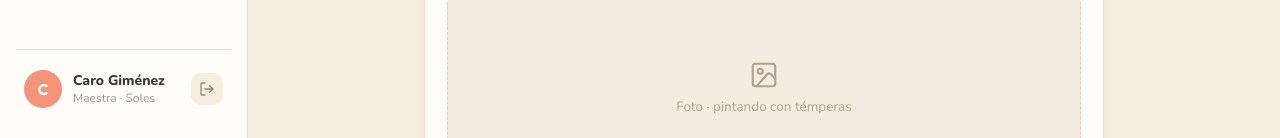
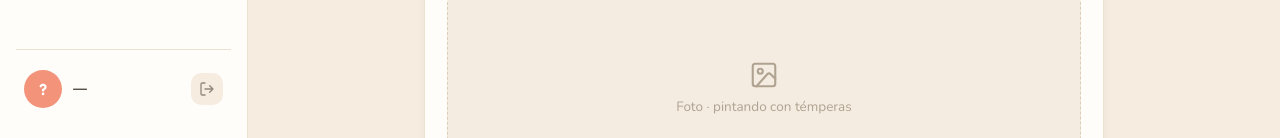
Before and after one commit to LeonardoTQuezada/OpenCode, a Next.js app in the folder 06-open-daycare/: page / in a window 1280 px wide. Shown: the part 662-800 px from the top of the page. Built offline with nearby package versions, Linux system fonts and the light colour scheme; no server answers.

Commit message:
Ajuste en el menú de usuario, para que salga name y rol

```diff
--- a/06-open-daycare/app/layout.tsx
+++ b/06-open-daycare/app/layout.tsx
@@ -2,7 +2,9 @@ import type { Metadata } from "next";
 import { Fredoka, Nunito } from "next/font/google";
 
 import { PostsProvider } from "@/components/posts-provider";
+import { UserProfileProvider } from "@/components/user-profile-provider";
 import { readKids } from "@/lib/data";
+import { getSessionProfile } from "@/utils/supabase/profile";
 
 import "./globals.css";
 
@@ -28,6 +30,9 @@ export const dynamic = "force-dynamic";
 
 export default async function RootLayout({ children }: LayoutProps<"/">) {
   const kids = await readKids();
+  // Perfil del usuario autenticado (null en /login): alimenta el sidebar
+  // y los avatares. Con force-dynamic se resuelve en cada request.
+  const profile = await getSessionProfile();
 
   return (
     <html
@@ -35,7 +40,9 @@ export default async function RootLayout({ children }: LayoutProps<"/">) {
       className={`${fredoka.variable} ${nunito.variable} h-full antialiased`}
     >
       <body className="min-h-full flex flex-col">
-        <PostsProvider initialKids={kids}>{children}</PostsProvider>
+        <UserProfileProvider profile={profile}>
+          <PostsProvider initialKids={kids}>{children}</PostsProvider>
+        </UserProfileProvider>
       </body>
     </html>
   );
--- a/06-open-daycare/components/mobile-nav.tsx
+++ b/06-open-daycare/components/mobile-nav.tsx
@@ -3,6 +3,7 @@
 import { useEffect, useState } from "react";
 import { MenuIcon } from "./icons";
 import { SidebarContents, type NavKey } from "./sidebar";
+import { useUserProfile } from "./user-profile-provider";
 
 type MobileNavProps = {
   active: NavKey | null;
@@ -12,6 +13,7 @@ type MobileNavProps = {
  *  (reutiliza `SidebarContents`). Visible solo por debajo de 768px. */
 export function MobileNav({ active }: MobileNavProps) {
   const [open, setOpen] = useState(false);
+  const profile = useUserProfile();
 
   // Cerrar con la tecla Escape
   useEffect(() => {
@@ -47,7 +49,7 @@ export function MobileNav({ active }: MobileNavProps) {
           </span>
         </div>
         <span className="flex size-9 items-center justify-center rounded-full bg-avatar font-display text-sm font-semibold text-white">
-          C
+          {profile?.initials ?? "?"}
         </span>
       </header>
 
--- a/06-open-daycare/components/sidebar.tsx
+++ b/06-open-daycare/components/sidebar.tsx
@@ -13,6 +13,7 @@ import {
   UserIcon,
 } from "./icons";
 import { usePosts } from "./posts-provider";
+import { useUserProfile } from "./user-profile-provider";
 
 /** Ítem de navegación activo en el sidebar. */
 export type NavKey = "feed" | "kids" | "notices" | "account";
@@ -42,6 +43,15 @@ type SidebarContentsProps = {
  *  Lo usa el aside de escritorio y el drawer móvil. */
 export function SidebarContents({ active, onNewPost }: SidebarContentsProps) {
   const { openComposer } = usePosts();
+  const profile = useUserProfile();
+
+  // Datos reales del usuario de la sesión (layout raíz). Fallback neutro
+  // si por algún motivo no hay perfil cargado.
+  const displayName = profile?.fullName ?? "—";
+  const displayInitial = profile?.initials ?? "?";
+  const roleLine = profile
+    ? [profile.roleLabel, profile.daycareShort].filter(Boolean).join(" · ")
+    : "";
 
   return (
     <>
@@ -98,13 +108,15 @@ export function SidebarContents({ active, onNewPost }: SidebarContentsProps) {
       <div className="mt-2.5 border-t border-card-border pt-[14px]">
         <div className="flex items-center gap-[11px] px-2 py-1.5">
           <span className="flex size-[38px] shrink-0 items-center justify-center rounded-full bg-avatar font-display text-base font-semibold text-white">
-            C
+            {displayInitial}
           </span>
           <span className="min-w-0 flex-1">
-            <span className="block text-sm font-extrabold leading-[1.36] text-ink">
-              Caro Giménez
+            <span className="block truncate text-sm font-extrabold leading-[1.36] text-ink">
+              {displayName}
             </span>
-            <span className="block text-xs leading-[1.36] text-muted">Maestra · Soles</span>
+            <span className="block truncate text-xs leading-[1.36] text-muted">
+              {roleLine}
+            </span>
           </span>
           {/* Logout real (SPEC 09): cierra la sesión en Supabase Auth */}
           <form action={logoutAction} className="shrink-0">
--- /dev/null
+++ b/06-open-daycare/components/user-profile-provider.tsx
@@ -0,0 +1,32 @@
+"use client";
+
+// Contexto con el perfil del usuario de la sesión (nombre, inicial, rol,
+// guardería). El layout raíz lo resuelve server-side con getSessionProfile()
+// y lo reparte a componentes cliente (sidebar, nav móvil).
+
+import { createContext, useContext, type ReactNode } from "react";
+
+import type { UserProfile } from "@/utils/supabase/profile";
+
+const UserProfileContext = createContext<UserProfile | null>(null);
+
+type UserProfileProviderProps = {
+  profile: UserProfile | null;
+  children: ReactNode;
+};
+
+export function UserProfileProvider({
+  profile,
+  children,
+}: UserProfileProviderProps) {
+  return (
+    <UserProfileContext.Provider value={profile}>
+      {children}
+    </UserProfileContext.Provider>
+  );
+}
+
+/** Perfil del usuario actual, o `null` si no hay sesión (p. ej. en /login). */
+export function useUserProfile(): UserProfile | null {
+  return useContext(UserProfileContext);
+}
--- /dev/null
+++ b/06-open-daycare/utils/supabase/profile.ts
@@ -0,0 +1,61 @@
+// Perfil del usuario de la sesión para la UI (sidebar, avatares).
+// Server-side: usa el cliente de cookies de @supabase/ssr. Devuelve `null`
+// cuando no hay sesión (p. ej. en /login) o si la fila `users` no existe.
+
+import { cookies } from "next/headers";
+
+import { createClient } from "@/utils/supabase/server";
+
+export type UserProfile = {
+  /** Nombre completo del usuario (o email como fallback). */
+  fullName: string;
+  /** Inicial para avatares (primera letra del nombre). */
+  initials: string;
+  /** Rol traducido a español: Administrador / Maestro / Familia. */
+  roleLabel: string;
+  /** Nombre corto de la guardería (p. ej. "Soles"), para la línea de rol. */
+  daycareShort: string;
+};
+
+const ROLE_LABELS: Record<string, string> = {
+  admin: "Administrador",
+  staff: "Maestro",
+  parent: "Familia",
+};
+
+/**
+ * Lee el perfil del usuario autenticado (`public.users` + `daycares`).
+ * La RLS `users_read_own_daycare` permite leer la propia fila.
+ * Sin sesión → `null`.
+ */
+export async function getSessionProfile(): Promise<UserProfile | null> {
+  const cookieStore = await cookies();
+  const supabase = createClient(cookieStore);
+
+  const {
+    data: { user },
+  } = await supabase.auth.getUser();
+
+  if (!user) return null;
+
+  const { data } = await supabase
+    .from("users")
+    .select("full_name, role, daycares(name)")
+    .eq("id", user.id)
+    .maybeSingle();
+
+  // Sin fila en `users` (o sin join): fallback al email de auth.
+  const fullName = data?.full_name || user.email || "—";
+  const daycareName =
+    data?.daycares && typeof data.daycares === "object"
+      ? String((data.daycares as { name?: unknown }).name ?? "")
+      : "";
+
+  return {
+    fullName,
+    initials: fullName.trim().charAt(0).toUpperCase() || "?",
+    roleLabel: data ? (ROLE_LABELS[data.role] ?? data.role) : "",
+    // "Guardería Sala Soles" → "Soles" (como en el mockup "Maestra · Soles")
+    daycareShort: daycareName.replace(/^(?:(?:Guardería|Sala)\s+)+/i, ""),
+  };
+}
```
Also changed, not shown: 1 other file (tests, documents, lock files or other folders).
